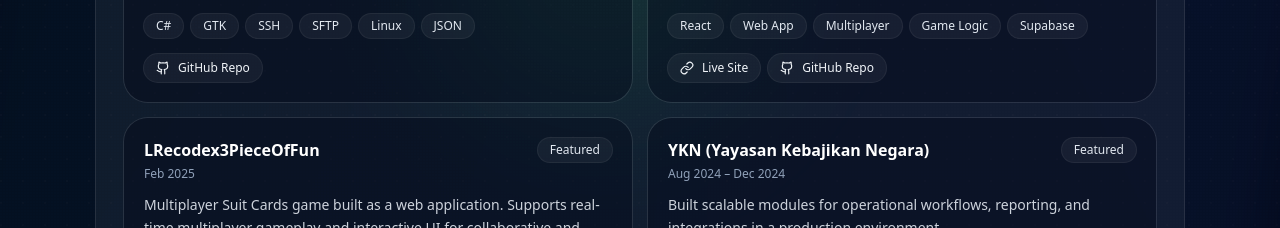
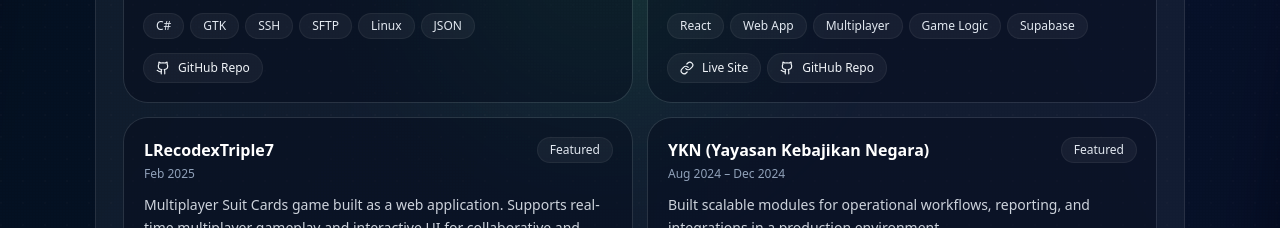
Before and after one commit to LRecodex/portfolio-azim, a React (Vite) app: page / in a window 1280 px wide. Shown: the part 3120-3348 px from the top of the page. Built offline with nearby package versions, Linux system fonts and the light colour scheme; the HTML template or start-up script is replaced by a standard one.

Commit message:
update 3 piece of fun title

```diff
--- a/src/App.tsx
+++ b/src/App.tsx
@@ -796,7 +796,7 @@
       ],
     },
     {
-      name: "LRecodex3PieceOfFun",
+      name: "LRecodexTriple7",
       period: "Feb 2025",
       description:
         "Multiplayer Suit Cards game built as a web application. Supports real-time multiplayer gameplay and interactive UI for collaborative and competitive card game sessions.",
```
